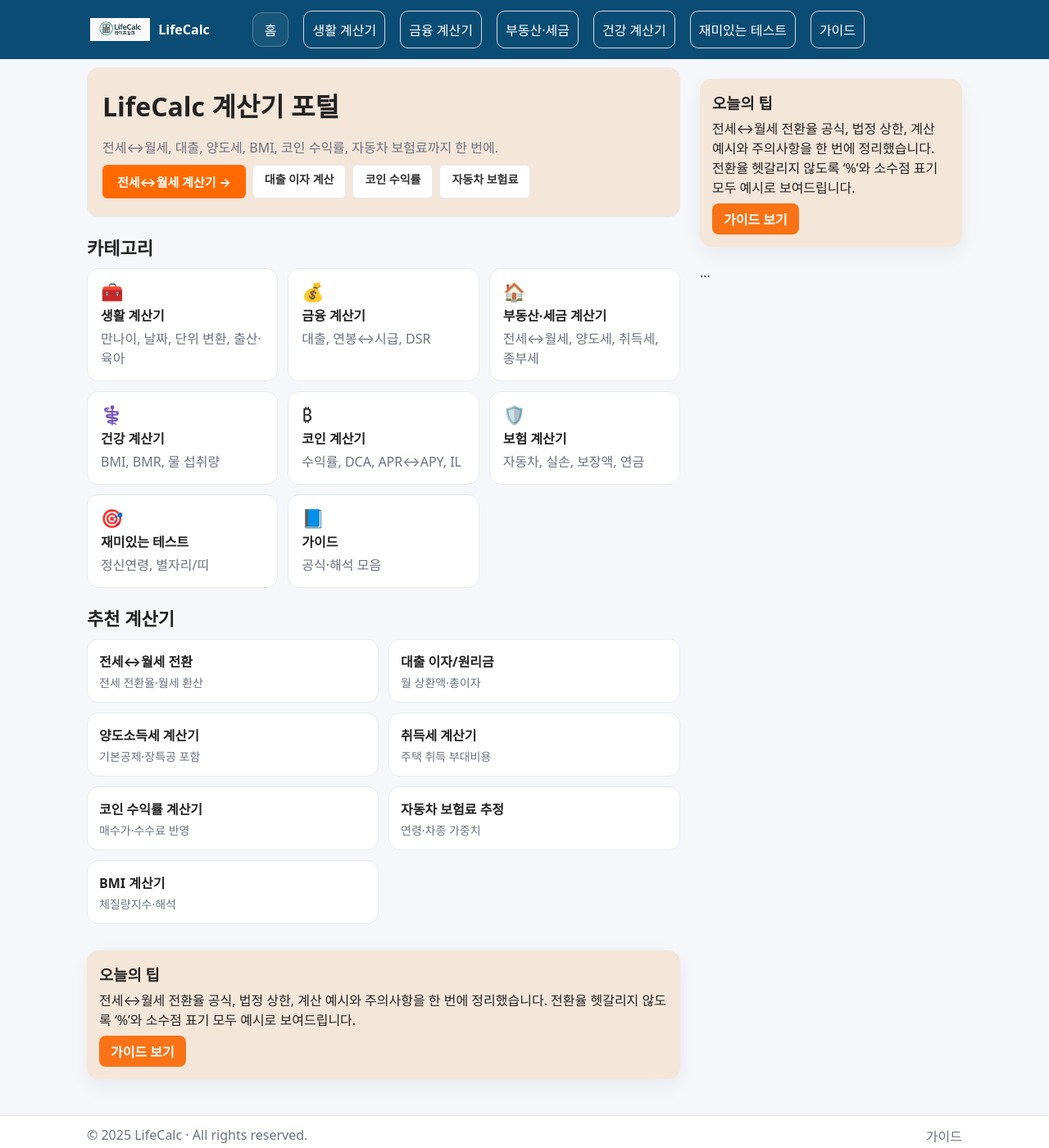
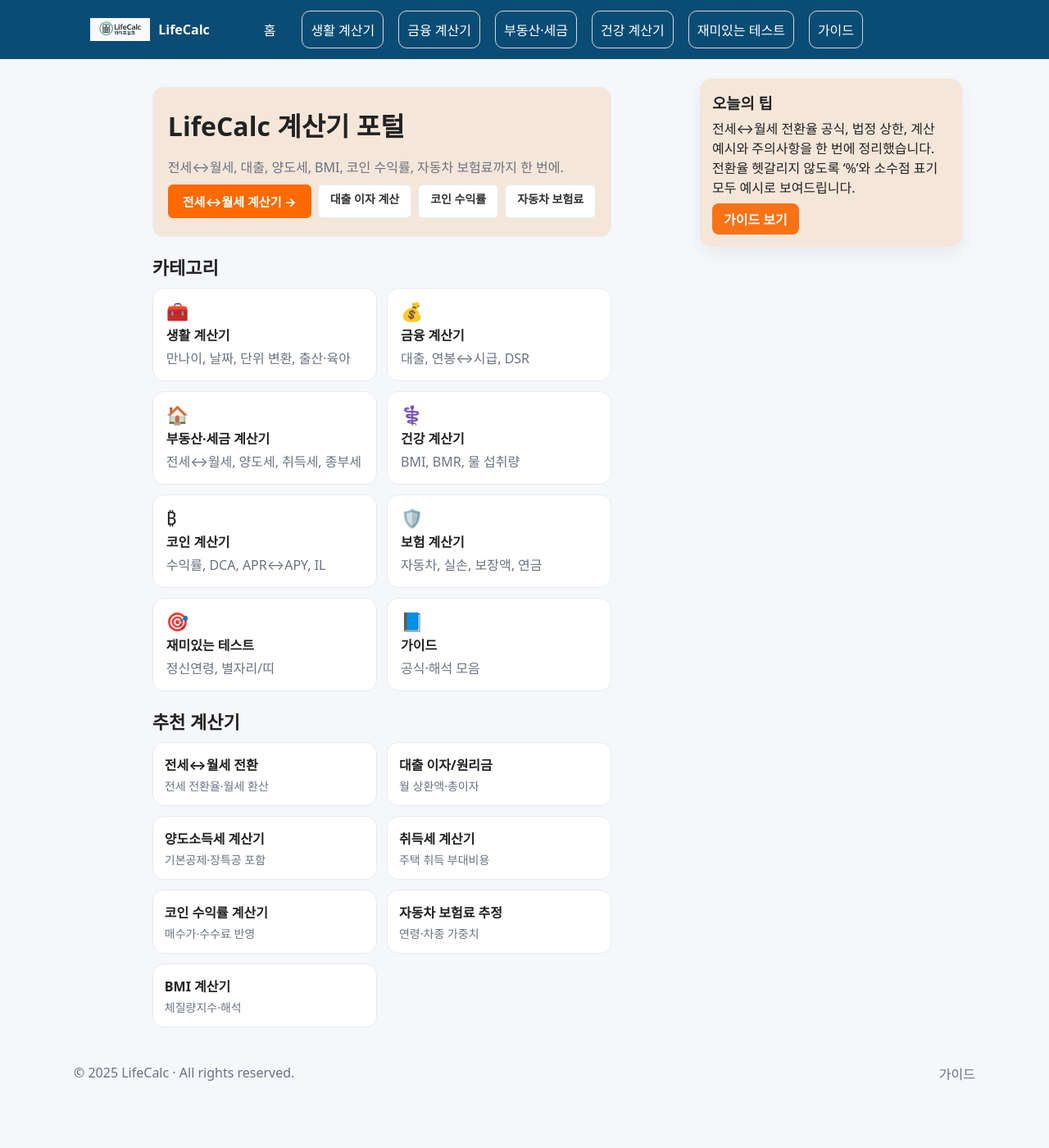
Before and after one commit to khai-lang/LifeCalc, a Jekyll site: the page built from index.md, in a window 1280 px wide and 1400 px high. Shown: the whole window at 82% size. Built offline with Jekyll 4.4.1, drawn with Linux system fonts in a browser that asks for light colours.

Commit message:
Update default.html

```diff
--- a/_layouts/default.html
+++ b/_layouts/default.html
@@ -3,309 +3,102 @@
 <head>
   <meta charset="utf-8">
   <title>{{ page.title }} | {{ site.title }}</title>
-  <meta name="naver-site-verification" content="6633d1c8c8a00c5d38d070d46bc2c9e8d0cce9d3" />
   <meta name="viewport" content="width=device-width, initial-scale=1">
   <meta name="description" content="{{ page.description | default: site.description }}">
   {% seo %}
 
-  <!-- AdSense (사이트 전체 1회, 원치 않으면 삭제) -->
+  <!-- AdSense -->
   <script async src="https://pagead2.googlesyndication.com/pagead/js/adsbygoogle.js?client=ca-pub-3758454239921831" crossorigin="anonymous"></script>
 
   <script>
+    /* 페이지 섹션 값 (guide 카드 회전에 사용) */
     window.PAGE_SECTION = "{{ page.section | default: page.url | split:'/' | slice:1 | first | default:'home' }}";
   </script>
 
-
   <style>
-    /* ===== 디자인 변수 ===== */
     :root{
-      --brand:#0b4c74;      /* 헤더 배경 */
-      --brand-ink:#ffffff;  /* 헤더 글자색 */
-      --accent:#ff6a00;     /* 포인트 색 */
+      --brand:#0b4c74; --brand-ink:#fff; --accent:#ff6a00;
       --text:#222; --muted:#6b7280; --bg:#f5f7fa; --card:#fff; --line:#e6ebf0;
-      --max:1100px;         /* 본문 최대 폭 */
-      --nav-size:20px;      /* 메뉴 글자 크기 */
-      --nav-h:72px;         /* 헤더 높이 */
-      --hero-h1:32px;       /* 페이지 제목 크기 */
-      --hero-h2:22px;       /* 섹션 제목 크기 */
-      --radius:14px;
+      --max:1100px; --nav-h:72px; --radius:14px;
+      --hero-h1:32px; --hero-h2:22px;
     }
-
     *{box-sizing:border-box}
     html,body{margin:0;background:var(--bg);color:var(--text);font-family:system-ui,-apple-system,Segoe UI,Roboto,Apple SD Gothic Neo,Noto Sans KR,sans-serif}
     a{color:inherit;text-decoration:none}
 
-    /* 공통 컨테이너 */
+    /* 컨테이너 */
     .wrap{max-width:var(--max);margin:0 auto;padding:0 16px}
-    main{max-width:var(--max);margin:0 auto;padding:24px 16px}
+    main.wrap{padding:24px 16px}
 
-    /* 헤더(배경 풀폭), 내용은 중앙 정렬 */
+    /* 헤더 */
     header{position:sticky;top:0;z-index:1000;background:var(--brand);color:var(--brand-ink);box-shadow:0 1px 0 rgba(0,0,0,.06)}
-    .header-wrap{
-      max-width:var(--max);
-      margin:0 auto;
-      height:var(--nav-h);
-      padding:0 20px;
-      display:flex; align-items:center; gap:16px;
-      justify-content:flex-start;
-    }
+    .header-wrap{max-width:var(--max);margin:0 auto;height:var(--nav-h);padding:0 20px;display:flex;align-items:center;gap:16px}
     .brand{display:flex;align-items:center;gap:10px;font-weight:700}
     .brand img{height:28px;width:auto;display:block}
 
-    /* 내비게이션: 데스크톱 가로 + 클릭 드롭다운 */
+    /* 내비 */
     nav.site-nav{margin-left:36px}
-    .nav-ul{
-      list-style:none;margin:0;padding:0;
-      display:flex; align-items:center;
-      gap:18px;
-      flex-wrap:nowrap;
-    }
-    .nav-ul>li>a,
-    .nav-parent{
-      color: var(--brand-ink);
-      padding: 12px 14px;
-      border-radius: 10px;
-      background: transparent;
-      border: 0;
-      cursor: pointer;
-      font: inherit;
-      display: inline-block;
-      white-space: nowrap;
-      word-break: keep-all;
-    }
-    .nav-ul>li>a,
-    .nav-parent{
-      white-space:nowrap;
-      word-break:keep-all;
-      letter-spacing:0;
-    }
-    .nav-ul>li>a:hover, .nav-parent:hover{background:rgba(255,255,255,.12)}
+    .nav-ul{list-style:none;margin:0;padding:0;display:flex;align-items:center;gap:18px;flex-wrap:nowrap}
+    .nav-ul>li>a,.nav-parent{color:var(--brand-ink);padding:12px 14px;border-radius:10px;background:transparent;border:0;cursor:pointer;font:inherit;white-space:nowrap}
+    .nav-ul>li>a:hover,.nav-parent:hover{background:rgba(255,255,255,.12)}
+    .drop{position:relative}
+    .drop .menu{position:absolute;left:0;top:calc(100% + 8px);min-width:240px;border:1px solid var(--line);border-radius:12px;box-shadow:0 10px 30px rgba(0,0,0,.08);padding:10px;display:none;z-index:1200;background:#fdf6f0}
+    .drop.open .menu{display:block}
+    .menu a{display:block;font-size:16.5px;line-height:1.35;color:#2b2b2b;padding:12px 14px;border-radius:10px;margin:4px 0;border:1px solid #efe2d7;transition:background .2s,border-color .2s,transform .05s}
+    .menu a:hover{background:rgba(0,0,0,.04);border-color:#e8d8c9;transform:translateY(-1px)}
 
-    .drop{position:relative}
-    .drop .menu{
-      position:absolute; left:0; top:calc(100% + 8px);
-      min-width:220px;
-      border:1px solid var(--line); border-radius:12px;
-      box-shadow:0 10px 30px rgba(0,0,0,.08);
-      padding:8px; display:none; z-index:1200;
-    }
-    .drop.open .menu{display:block}
-    .menu a{display:block; padding:10px 12px; border-radius:8px}
-    .menu a:hover{background:#f6f7f9}
-
-    /* 하위 메뉴 컨테이너 */
-    .nav-ul ul {
-      background-color: #f5e6da;
-      border: 1px solid #b9d7ee;
-      border-radius: 8px;
-      padding: 6px 0;
-      box-shadow: 0 2px 6px rgba(0,0,0,0.08);
-    }
-    /* 하위 메뉴 항목 */
-    .nav-ul ul li a {
-      display: block;
-      padding: 10px 18px;
-      color: #444;
-      text-decoration: none;
-      font-size: 15px;
-      transition: background 0.25s, color 0.25s;
-    }
-    .nav-ul ul li a:hover {
-      background-color: #e0f7fa;
-      color: #222;
-      border-radius: 4px;
-    }
-
-    /* ▼ 드롭다운 공통 컨테이너 */
-    .nav-ul .menu {
-      background: #f5e6da;
-      border: 1px solid #f3e6db;
-      border-radius: 12px;
-      padding: 10px;
-      box-shadow: 0 10px 30px rgba(0,0,0,0.10);
-      z-index: 1200;
-      min-width: 240px;
-    }
-    .nav-ul .menu a {
-      display: block;
-      font-size: 16.5px;
-      line-height: 1.35;
-      color: #2b2b2b;
-      padding: 12px 14px;
-      border-radius: 10px;
-      margin: 4px 0;
-      background: #fff;
-      border: 1px solid #efe2d7;
-      transition: background .2s, border-color .2s, transform .05s;
-      white-space: nowrap;
-      word-break: keep-all;
-    }
-    .nav-ul .menu a:hover,
-    .nav-ul .menu a:focus {
-      background: #e8f6ff;
-      border-color: #d6ecfb;
-      color: #1a1a1a;
-      transform: translateY(-1px);
-      outline: none;
-    }
-    .nav-ul .menu a:focus-visible {
-      box-shadow: 0 0 0 3px rgba(40, 140, 240, 0.35);
-    }
-/* PC 전용: 하위 메뉴 컨테이너를 베이지로, 링크는 투명 */
-@media (min-width: 941px){
-  .nav-ul .menu {
-    background: #fdf6f0;   /* 연한 베이지 */
-    padding: 10px;         /* 베이지가 보이도록 여백 유지 */
-  }
-  .nav-ul .menu a {
-    background: transparent;   /* 흰 배경 제거 */
-    border: 1px solid #efe2d7; /* 테두리만 유지 */
-  }
-  .nav-ul .menu a:hover {
-    background: rgba(0,0,0,.04); /* hover 시 살짝 강조 */
-    border-color: #e8d8c9;
-  }
-}
-
-    /* 모바일: 버거 + 아코디언 */
+    /* 모바일 내비 */
     #nav-toggle{display:none}
     .burger{display:none;color:#fff;font-size:24px;padding:6px 10px;cursor:pointer;margin-left:auto}
     @media (max-width:940px){
       .burger{display:block}
-      nav.site-nav{
-        display:none; position:absolute; left:0; right:0; top:var(--nav-h);
-        background:var(--brand); padding:10px 12px; border-bottom:1px solid rgba(255,255,255,.15)
-      }
+      nav.site-nav{display:none;position:absolute;left:0;right:0;top:var(--nav-h);background:var(--brand);padding:10px 12px;border-bottom:1px solid rgba(255,255,255,.15)}
       #nav-toggle:checked ~ nav.site-nav{display:block}
       .nav-ul{flex-direction:column;align-items:flex-start;gap:6px}
-      .drop .menu{
-        position:static; display:none; background:transparent; color:#fff; border:0; box-shadow:none; padding:0; margin-left:8px
-      }
+      .drop .menu{position:static;display:none;background:transparent;border:0;box-shadow:none;padding:0;margin-left:8px}
       .drop.open .menu{display:block}
-      .menu a{padding:8px 10px; color:#fff}
+      .menu a{padding:8px 10px;color:#fff;border-color:transparent}
       .menu a:hover{background:rgba(255,255,255,.12)}
     }
 
-    /* 본문 컴포넌트 */
+    /* 본문/카드/버튼 */
     .card{background:var(--card);border:1px solid var(--line);border-radius:var(--radius);padding:18px}
-
-    /* ⛳ 폼 기본요소 스타일(단, .btn 은 제외) */
     label{display:block;margin:10px 0 6px}
     input,select,button:not(.btn){padding:10px;border:1px solid #cfd7df;border-radius:10px;font-size:16px}
     form button:not(.btn){cursor:pointer;background:var(--accent);color:#fff;border:0}
-
     .note{background:#f7fbff;border:1px solid #dfeeff;border-radius:12px;padding:12px;margin:16px 0}
-
-    /* 제목 톤(홈과 동일) */
     h1{font-size:var(--hero-h1);margin:6px 0 18px}
     h2{font-size:var(--hero-h2);margin:20px 0 10px}
-    .accent{color:var(--accent);font-weight:800}
-
-    /* 광고 블록 중앙 정렬 */
+    .btn{display:inline-block;padding:6px 14px;border:0;border-radius:6px;background:#ff6a00;color:#fff;font-size:14px;font-weight:bold;cursor:pointer;transition:background .3s}
+    .btn:hover{background:#e55d00}
+    .result-box{padding:12px;background:#fbd7b6;color:#333;border:1px solid #ffb366;border-radius:10px;box-shadow:0 2px 6px rgba(0,0,0,.08);display:none;font-size:15px;line-height:1.6;margin-top:10px}
+    .result-box.show{display:block}
     .ad-box{max-width:728px;margin:20px auto}
 
-    /* 푸터 */
-    footer{border-top:1px solid var(--line);background:#fff;margin-top:28px}
-    footer .foot{max-width:var(--max);margin:0 auto;padding:12px 16px;color:var(--muted);display:flex;justify-content:space-between}
+    /* 2열 레이아웃 */
+    .wrap--with-rail{display:grid;grid-template-columns:minmax(0,1fr) 320px;gap:24px;align-items:start}
 
-    /* ✅ 공통 버튼(.btn) — 파일 내에서 단 한 번만 정의 */
-    .btn {
-      display:inline-block;
-      padding:6px 14px;                 /* 별자리/BMR과 동일 */
-      border:0;
-      border-radius:6px;
-      background:#ff6a00;               /* 오렌지 */
-      color:#fff;
-      font-size:14px;
-      font-weight:bold;
-      cursor:pointer;
-      transition: background 0.3s;
+    /* ⛳ 본문 중앙 정렬 + 가독폭 */
+    .main-content{max-width:880px;margin:0 auto;padding-right:4px}
+    @media (max-width:860px){ .main-content{padding:0 10px} }
+
+    /* 오른쪽 레일 고정 */
+    .right-rail{position:sticky;top:96px}
+
+    /* 오늘의 팁 카드(연한 베이지) */
+    .promo-card{background:#f5e6da;border:1px solid #f3e6db;border-radius:14px;padding:14px 16px;box-shadow:0 8px 24px rgba(0,0,0,.06);margin-bottom:16px}
+    .promo-card .btn-orange{display:inline-block;padding:7px 14px;border-radius:8px;background:#f97316;color:#fff !important;font-weight:600;text-decoration:none}
+    .promo-card .btn-orange:hover{background:#ea580c}
+
+    /* 반응형: 모바일은 레일 숨김, 본문 하단에 팁 노출 */
+    @media (max-width:860px){
+      .wrap--with-rail{grid-template-columns:1fr}
+      .right-rail{display:none}
+      .promo-mobile{display:block;margin-top:14px}
     }
-    .btn:hover { background:#e55d00; }
-
-    /* ✅ 공통 결과 박스(.result-box) */
-    .result-box {
-      padding:12px;
-      background:#fbd7b6;               /* 아주 연한 오렌지 */
-      color:#333;
-      border:1px solid #ffb366;
-      border-radius:10px;
-      box-shadow:0 2px 6px rgba(0,0,0,0.08);
-      display:none;                     /* 기본 숨김 */
-      font-size:15px;
-      line-height:1.6;
-      margin-top:10px;
+    @media (min-width:861px){
+      .promo-mobile{display:none !important}
     }
-    .result-box.show{ display:block; }  /* JS로 토글할 때 사용 */
-
-    /* 상단 네비 pill 공통 스타일 */
-.header-wrap .nav-ul>li>a,
-.header-wrap a.nav-pill {
-  display:inline-block;
-  padding:8px 14px;
-  border:1px solid rgba(255,255,255,.25);   /* 테두리 */
-  border-radius:12px;
-  background:rgba(255,255,255,.06);
-  color:#fff;
-  text-decoration:none;
-  transition:background .15s, border-color .15s, color .15s;
-}
-
-.header-wrap .nav-ul>li>a:hover,
-.header-wrap a.nav-pill:hover {
-  background:rgba(255,255,255,.12);
-  border-color:rgba(255,255,255,.4);
-}
-
-/* 모바일: 본문 하단 노출 */
-@media (max-width:1100px){
-  .mobile-only{ display:block; }
-  .promo-desktop{ display:none; }
-}
-
-/* 2열 레이아웃: 본문 + 오른쪽 레일 */
-.wrap--with-rail{
-  display: grid;
-  grid-template-columns: minmax(0,1fr) 320px;  /* 왼쪽 유동, 오른쪽 고정폭 */
-  gap: 24px;
-  align-items: start;
-}
-
-/* 오른쪽 레일은 상단 고정(sticky) */
-.right-rail{
-  position: sticky;
-  top: 96px;   /* 헤더 높이에 맞게 조정 */
-}
-
-/* 카드 스타일 */
-.promo-card{
-  background:#f5fbff;
-  border:1px solid #e7eef7;
-  border-radius:14px;
-  padding:14px 16px;
-  box-shadow:0 8px 24px rgba(0,0,0,.06);
-  margin-bottom:16px;
-}
-.promo-card .btn-orange{
-  display:inline-block; padding:7px 14px; border-radius:8px;
-  background:#f97316; color:#fff !important; font-weight:600; text-decoration:none;
-}
-.promo-card .btn-orange:hover{ background:#ea580c; }
-
-/* 반응형: 모바일은 본문만, 오른쪽 레일 숨김 */
-@media (max-width:1100px){
-  .wrap--with-rail{ grid-template-columns: 1fr; }
-  .right-rail{ display:none; }
-  .mobile-only{ display:block; }
-}
-
-/* PC: 본문 옆에 레일 표시 */
-@media (min-width:1101px){
-  .mobile-only{ display:none; }
-}
-
-
-
   </style>
 </head>
 <body>
@@ -313,16 +106,11 @@
   <!-- 헤더 -->
   <header>
     <div class="header-wrap">
-      <a class="brand" href="/">
-        <img src="/images/logo.png" alt="LifeCalc 로고">
-        <span>{{ site.title | default: "LifeCalc" }}</span>
-      </a>
-
-      <!-- 모바일 버거 -->
+      <a class="brand" href="/"><img src="/images/logo.png" alt="LifeCalc 로고"><span>{{ site.title | default: "LifeCalc" }}</span></a>
       <label for="nav-toggle" class="burger" aria-label="메뉴 열기">☰</label>
       <input id="nav-toggle" type="checkbox" aria-label="메뉴 토글">
 
-      <!-- 내비게이션 (드롭다운 포함) -->
+      <!-- 내비 -->
       <nav class="site-nav" aria-label="주요 메뉴">
         <ul class="nav-ul">
           <li><a href="/">홈</a></li>
@@ -335,9 +123,7 @@
               <a href="/life/age/">만나이 계산기</a>
               <a href="/life/date/">기념일·날짜 계산</a>
               <a href="/life/unit-converter/">단위 변환</a>
-
-    <!-- ▼ 여기부터: 출산·육아를 생활로 편입 -->
-    <div style="margin:6px 0 4px; padding:6px 10px; font-weight:700; color:#444; opacity:.8;">출산·육아</div>
+              <div style="margin:6px 0 4px;padding:6px 10px;font-weight:700;color:#444;opacity:.8;">출산·육아</div>
               <a href="/family/due-date/">출산 예정일</a>
               <a href="/family/baby-days/">아이 생후 N일/개월</a>
               <a href="/family/baegil/">백일 날짜</a>
@@ -345,19 +131,18 @@
             </div>
           </li>
 
-
-  <!-- 금융 (전월세 제거) -->
+          <!-- 금융 -->
           <li class="drop">
             <button type="button" class="nav-parent" aria-expanded="false">금융 계산기</button>
             <div class="menu" role="menu" aria-label="금융 계산기 하위">
               <a href="/finance/">전체 보기</a>
               <a href="/finance/loan/">대출 이자/원리금</a>
               <a href="/finance/salary-hourly/">연봉↔시급 환산</a>
-      <a href="/finance/dsr/">DSR 계산기</a><!-- (신규 예정) -->
+              <a href="/finance/dsr/">DSR 계산기</a>
             </div>
           </li>
 
-  <!-- ✅ 신규: 부동산·세금 -->
+          <!-- 부동산·세금 -->
           <li class="drop">
             <button type="button" class="nav-parent" aria-expanded="false">부동산·세금</button>
             <div class="menu" role="menu" aria-label="부동산·세금 계산기 하위">
@@ -400,104 +185,61 @@
             </div>
           </li>
         </ul>
-
       </nav>
     </div>
   </header>
 
   <!-- 본문 -->
   <main class="wrap wrap--with-rail">
-
-  <!-- 왼쪽: 본문 -->
+    <!-- 왼쪽 본문 (가운데 정렬 적용) -->
     <div class="main-content">
       {{ content }}
 
-    <!-- 모바일 전용: 본문 하단 카드 (PC에서는 자동 숨김) -->
-    <div class="promo-inline mobile-only">
-      {% include promo-tip.html %}
+      <!-- 모바일 전용: 결과값 아래 '오늘의 팁'(가이드 회전형) -->
+      <div class="promo-mobile">
+        {% include promo-tip-guide.html %}
       </div>
     </div>
 
-  <!-- 오른쪽: 레일 (PC 전용) -->
-  <!-- _layouts/default.html의 오른쪽 레일 -->
+    <!-- 오른쪽 레일(PC): '오늘의 팁' 1개만 -->
     <aside class="right-rail">
-  {% include promo-tip-guide.html %}   <!-- PC: 오른쪽 상단 1개 -->
-  <div id="side-ad" class="ad-box"> ... </div>
+      {% include promo-tip-guide.html %}
+      <div id="side-ad" class="ad-box"></div>
     </aside>
-
-<!-- 본문(content) 바로 아래, 전 페이지 공통 -->
-<div class="promo-mobile">
-  {% include promo-tip-guide.html %}   <!-- 모바일: 결과 아래(회전형) -->
-</div>
-
-  </aside>
-
   </main>
-
-
 
   <!-- 푸터 -->
   <footer>
-    <div class="foot">
+    <div class="foot wrap" style="padding:12px 0;color:var(--muted);display:flex;justify-content:space-between">
       <div>© {{ "now" | date: "%Y" }} LifeCalc · All rights reserved.</div>
       <a href="/guide/">가이드</a>
     </div>
   </footer>
 
-  <!-- 드롭다운 클릭 토글(바깥 클릭/ESC 닫기 포함) -->
+  <!-- 드롭다운 토글 -->
   <script>
     (function(){
       const drops = document.querySelectorAll('.drop');
-      drops.forEach(d => {
-        const btn = d.querySelector('.nav-parent');
+      drops.forEach(d=>{
+        const btn=d.querySelector('.nav-parent');
         if(!btn) return;
-        btn.addEventListener('click', () => {
-          drops.forEach(x => { if(x!==d){ x.classList.remove('open'); const b=x.querySelector('.nav-parent'); b && b.setAttribute('aria-expanded','false'); }});
-          const isOpen = d.classList.toggle('open');
-          btn.setAttribute('aria-expanded', isOpen ? 'true' : 'false');
+        btn.addEventListener('click',()=>{
+          drops.forEach(x=>{ if(x!==d){ x.classList.remove('open'); const b=x.querySelector('.nav-parent'); b&&b.setAttribute('aria-expanded','false'); }});
+          const open=d.classList.toggle('open');
+          btn.setAttribute('aria-expanded', open ? 'true' : 'false');
         });
       });
-      document.addEventListener('click', e => {
+      document.addEventListener('click',e=>{
         if(!e.target.closest('.drop')){
-          drops.forEach(d => { d.classList.remove('open'); const b=d.querySelector('.nav-parent'); b && b.setAttribute('aria-expanded','false'); });
+          drops.forEach(d=>{ d.classList.remove('open'); const b=d.querySelector('.nav-parent'); b&&b.setAttribute('aria-expanded','false'); });
         }
       });
-      document.addEventListener('keydown', e => {
+      document.addEventListener('keydown',e=>{
         if(e.key==='Escape'){
-          drops.forEach(d => { d.classList.remove('open'); const b=d.querySelector('.nav-parent'); b && b.setAttribute('aria-expanded','false'); });
+          drops.forEach(d=>{ d.classList.remove('open'); const b=d.querySelector('.nav-parent'); b&&b.setAttribute('aria-expanded','false'); });
         }
       });
     })();
   </script>
-  <script>
-(function(){
-  // 데스크톱에서만 동작 (모바일은 사이드 레일이 숨김)
-  if (window.matchMedia('(min-width:1101px)').matches){
-    const rightRail = document.querySelector('.right-rail');
-    const sideAdBox = document.querySelector('#side-ad');
-    if (rightRail && sideAdBox){
-
-      // 1) 본문에 잘못 들어간 카드(.promo-card) 중
-      //    "모바일 전용(.mobile-only)" 내부 카드는 건너뛴다.
-      document.querySelectorAll('.main-content .promo-card').forEach(promo => {
-        if (promo.closest('.mobile-only')) return; // 모바일 전용은 유지
-        if (!rightRail.contains(promo)) {
-          rightRail.insertBefore(promo, sideAdBox); // 광고 위로 이동
-        }
-      });
-
-      // 2) 본문에 잘못 들어간 광고도 사이드 컨테이너로 이동
-      document.querySelectorAll('.main-content ins.adsbygoogle').forEach(ad => {
-        if (!sideAdBox.contains(ad)) {
-          sideAdBox.appendChild(ad);
-        }
-      });
-    }
-  }
-})();
-</script>
-
-
-
 </body>
 </html>
```
Lines whose indentation alone changed are shown as unchanged.
